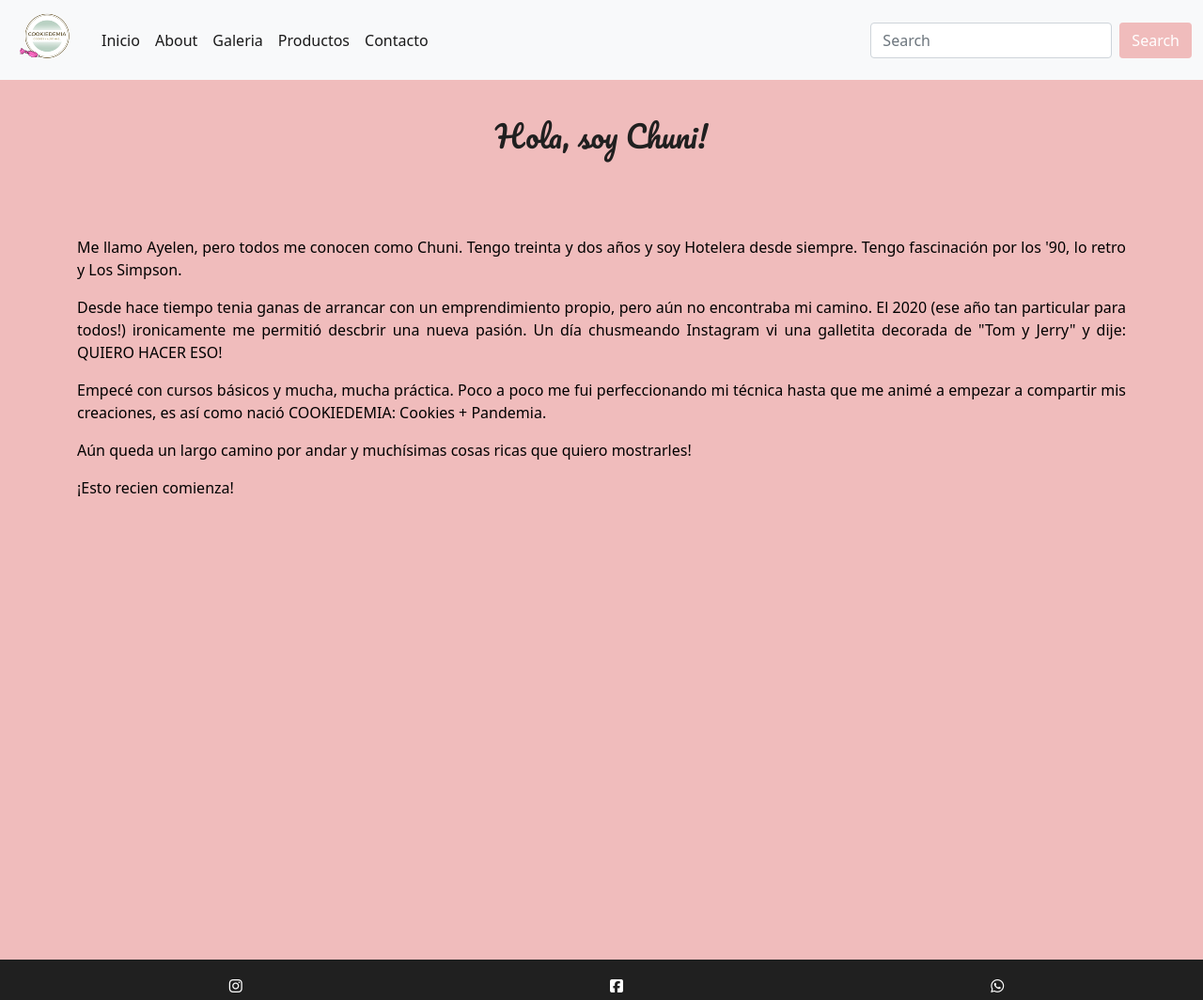
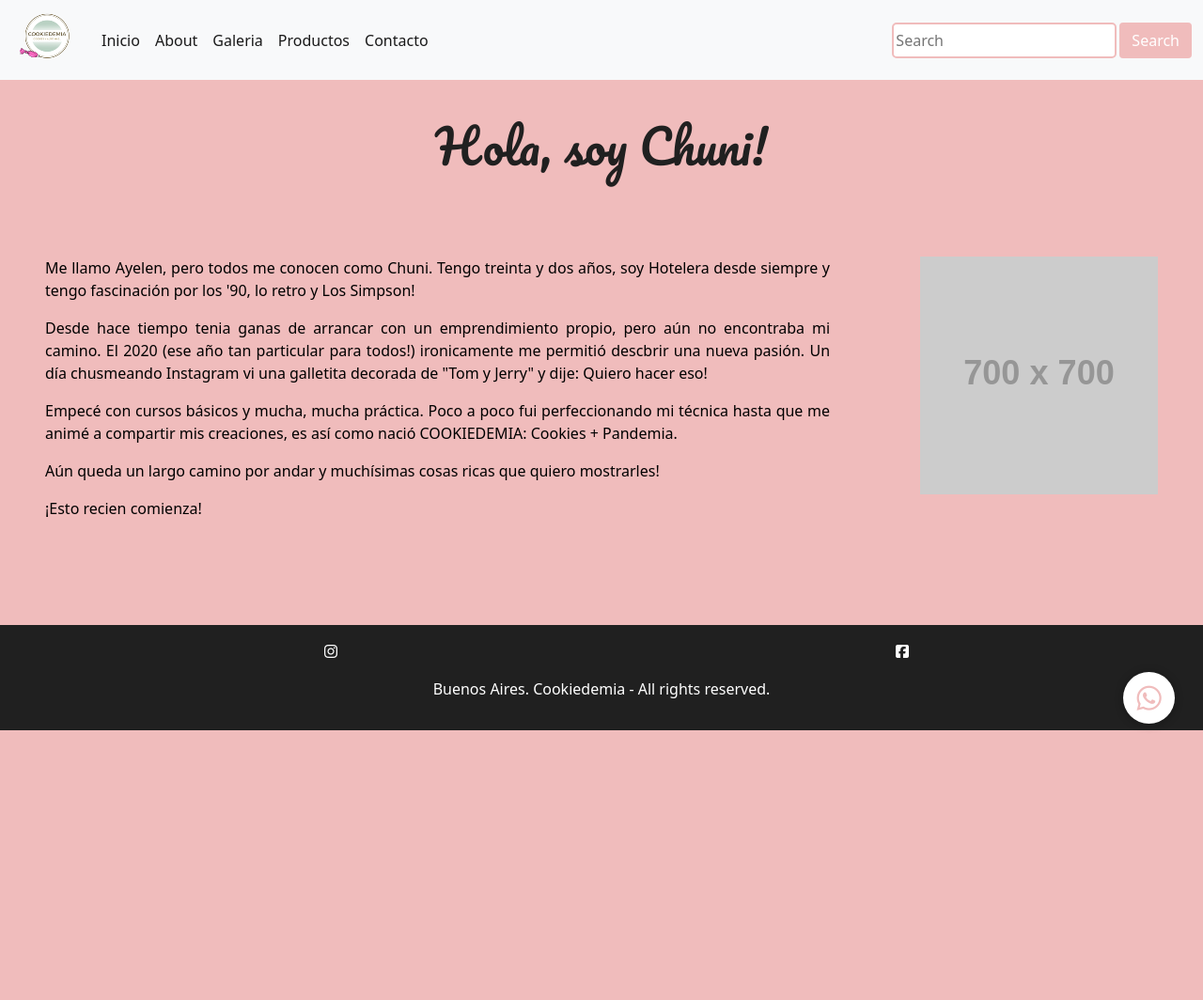
Before and after one commit to chechug87/IdeaGarabito, a website: page Templates/nosotros.html in a window 1280 px wide. Shown: the top 1064 px of the page at 94% size. After the commit the page ends 800 px from the top, so only its background shows below. Drawn offline with nearby package versions, Linux system fonts and the light colour scheme; placeholder pictures from the web are drawn by us.

Commit message:
nuevas modificaciones

```diff
--- a/Templates/nosotros.html
+++ b/Templates/nosotros.html
@@ -43,40 +43,41 @@
             </li>
             </ul>
             <form class="d-flex">
-              <input class="form-control me-2" type="search" placeholder="Search" aria-label="Search">
+              <input class="form" type="search" placeholder="Search">
               <button class="btn" type="submit">Search</button>
             </form>
         </div>
     </div>
   </nav>
 
-  <div class="row">
-    <div class="colNosotros">
-      <h2>Hola, soy Chuni!</h2>
-    </div>
+  <div class="contenedorNosotros">
+      <h2 class="tituloNosotros">Hola, soy Chuni!</h2>
+      <div class="cajaNosotros">
+        <div>
+          <p>Me llamo Ayelen, pero todos me conocen como Chuni. Tengo treinta y dos años, soy Hotelera desde siempre y
+          tengo fascinación por los '90, lo retro y Los Simpson!</p>
+          <p>Desde hace tiempo tenia ganas de arrancar con un emprendimiento propio, pero aún no encontraba mi camino.
+          El 2020 (ese año tan particular para todos!) ironicamente me permitió descbrir una nueva pasión.
+          Un día chusmeando Instagram vi una galletita decorada de "Tom y Jerry" y dije: Quiero hacer eso!</p>
+          <p>Empecé con cursos básicos y mucha, mucha práctica. Poco a poco fui perfeccionando mi técnica hasta
+          que me animé a compartir mis creaciones, es así como nació COOKIEDEMIA: Cookies + Pandemia.</p>
+          <p>Aún queda un largo camino por andar y muchísimas cosas ricas que quiero mostrarles!</p>
+          <p>¡Esto recien comienza!</p>
+        </div>
+        <div>
+          <img src="https://via.placeholder.com/700" alt=""> <!-- necesito foto actualizada -->
+        </div>
+      </div>
   </div>
 
-  <div class="container">
-    <div class="row">
-      <div class="colDescripcion">
-        <p>Me llamo Ayelen, pero todos me conocen como Chuni. Tengo treinta y dos años y soy Hotelera desde siempre.
-        Tengo fascinación por los '90, lo retro y Los Simpson.</p>
-        <p>Desde hace tiempo tenia ganas de arrancar con un emprendimiento propio, pero aún no encontraba mi camino.
-        El 2020 (ese año tan particular para todos!) ironicamente me permitió descbrir una nueva pasión.
-        Un día chusmeando Instagram vi una galletita decorada de "Tom y Jerry" y dije: QUIERO HACER ESO!</p>
-        <p>Empecé con cursos básicos y mucha, mucha práctica. Poco a poco me fui perfeccionando mi técnica hasta
-        que me animé a empezar a compartir mis creaciones, es así como nació COOKIEDEMIA: Cookies + Pandemia.</p>
-        <p>Aún queda un largo camino por andar y muchísimas cosas ricas que quiero mostrarles!</p>
-        <p>¡Esto recien comienza!</p>
-      </div>
-    </div>
-  </div>
+
+
+  <a href="" class="btn-wsp" target="_blank"><i class="fab fa-whatsapp"></i></a>
 
   <footer class="footer">
     <ul>
       <li><a href="https://www.instagram.com/cookiedemia/" target="_blank"><i class="fab fa-instagram"></i></a></li>
         <li><a href=""><i class="fab fa-facebook-square"></i></a></i></li><!-- pendiente link -->
-        <li><a href=""><i class="fab fa-whatsapp"></i></a></div></li><!-- pendiente link -->
     </ul>
     <div class="footer__disclaimer">
       <address>Buenos Aires. Cookiedemia - All rights reserved.</address>
--- a/scss/estilos.scss
+++ b/scss/estilos.scss
@@ -11,9 +11,10 @@ $font-family: 'Pacifico', cursive;
     text-align: center;
     padding: 20px;
     margin-top: 20px;
-    margin-bottom: 20px+10px;
+    margin-bottom: 20px;
     color: #202020;
     font-family: $font-family;
+    font-size: 50px;
 }
 
 .btn {
@@ -26,6 +27,40 @@ $font-family: 'Pacifico', cursive;
         background-color: linen;
     }
 }
+
+.btn-wsp {
+    position: fixed;
+    width: 55px;
+    height: 55px;
+    line-height: 55px;
+    bottom: 30px;
+    right: 30px;
+    background: white;
+    color: $colorPpal;
+    border-radius: 50px;
+    text-align: center;
+    font-size: 30px;
+    box-shadow: 0px 1px 10px rgba(0, 0, 0, 0.3);
+    z-index: 100;
+}
+
+.btn-wsp:hover {
+    text-decoration: none;
+    color: white;
+    background: $colorPpal;
+}
+
+.form  {
+    margin-right: 3px;
+    border-radius: 5px;
+    border: 2px solid #f0bcbc;
+    outline: none;
+}
+
+.form:focus-within {
+    box-shadow: 0 0 5px lightpink;
+}
+
 
 #bodyIndex {
     background-image: url(../Imagenes/pexels-jill-wellington-3776939.jpg);
@@ -60,16 +95,24 @@ $font-family: 'Pacifico', cursive;
 
 }
 
-.colNosotros {
+.tituloNosotros, .tituloProductos, .tituloGaleria {
     @include titulos;
 }
 
+.cajaNosotros {
+    display: flex;
+    align-content: space-between;
+}
 
-.colDescripcion {
+.cajaNosotros > div {
     text-align: justify;
-    margin-top: 30px;
-    margin-bottom: 20px;
+    padding-bottom: 3rem;
+    margin: 3rem;
     color: #000000;
+}
+
+img {
+    width: 100%;
 }
 
 .bodyGaleria {
@@ -199,7 +242,6 @@ $font-family: 'Pacifico', cursive;
     color: white;
     padding: 10px;
     font-weight: bold;
-
 }
 
 #boton:hover, #boton:focus {
```
Also changed, not shown: Templates/contacto.html (+3 -2 lines), Templates/galeria.html (+4 -3 lines), Templates/productos.html (+7 -5 lines), index.html (+7 -4 lines), css/style.css.
